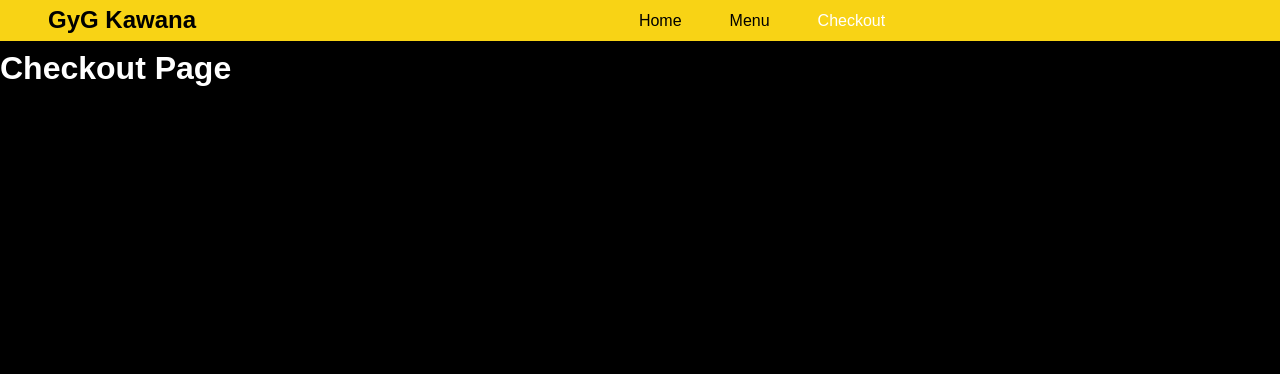
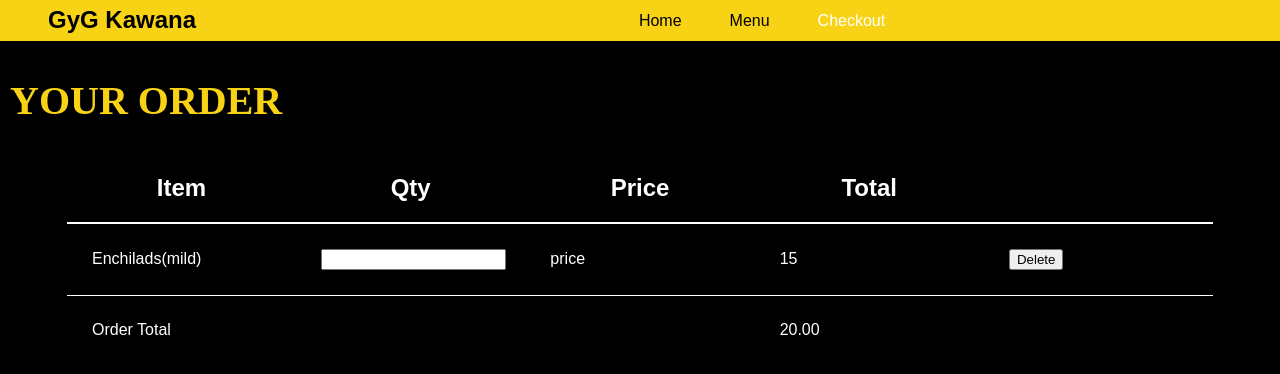
Before and after one commit to GoGoGomez/GYG-MERN-PROJECT-CLIENT, a React (Create React App) app: page /checkout in a window 1280 px wide. Shown: the top 374 px of the page. Built offline with nearby package versions, Linux system fonts and the light colour scheme.

Commit message:
started on checkot page mapping through items in store

```diff
--- a/package.json
+++ b/package.json
@@ -9,7 +9,8 @@
     "react-modal": "^3.5.1",
     "react-router-dom": "^4.3.1",
     "react-scripts": "1.1.4",
-    "redux": "^4.0.0"
+    "redux": "^4.0.0",
+    "styled-components": "^3.3.3"
   },
   "scripts": {
     "start": "react-scripts start",
--- a/src/components/CheckoutPage.js
+++ b/src/components/CheckoutPage.js
@@ -1,9 +1,102 @@
 import React from 'react';
+import store from '../store'
+import styled from "styled-components";
+
+const Title = styled.h1`
+  font-size: 2.5em;
+  text-align: center;
+  color: #f8d315;
+  float: left;
+  font-family: HelveticaNeueLT-BoldCond;
+  margin-left: 10px;
+  display: block;
+`;
+
+const Table = styled.table`
+  table-layout: fixed;
+  width: 90%;
+  border: 3px solid black;
+  margin: auto;
+  text-align-center;
+  border-collapse: collapse;
+
+
+  & > thead {
+    & > tr {
+      & > th {
+        padding: 20px;
+        border-bottom: 2px solid white;
+        width: 100%;
+        font-size: 1.5em;
+      }
+    }
+  }
+
+
+  & > tbody {
+    & > tr {
+      & > td {
+        padding: 25px;
+        border-bottom: 0.1px solid white;
+        border-collapse: collapse
+
+      }
+    }
+  }
+`;
 
 const CheckoutPage = () => (
   <div className="CheckoutPage">
-    <h1>Checkout Page</h1>
+    <Title>YOUR ORDER</Title>
+    <Table>
+    <thead>
+      <tr>
+        <th>Item</th>
+        <th>Qty</th>
+        <th>Price</th>
+        <th>Total</th>
+        <th></th>
+      </tr>
+    </thead>
+    <tbody>
+      <tr>
+        <td>Enchilads(mild)</td>
+        <td><input type="number" min="1" name="quantity"/></td>
+        <td>price</td>
+        <td>15</td>
+        <td><button>Delete</button></td>
+      </tr>
+      {
+        store.getState().order.map(order => (
+          <tr key={order.id}>
+              <td>{order.item}</td>
+              <td><input type="number" min="1" name="quantity"/></td>
+              <td>{order.price}</td>
+              <td></td>
+              <td><button>Delete</button></td>
+          </tr>
+          ))
+        }
+      <tr>
+        <td colSpan="3">Order Total</td>
+        <td>20.00</td>
+      </tr>
+    </tbody>
+    </Table>
   </div>
 );
 
 export default CheckoutPage;
+
+// Enchiladas(Mild) 15
+
+// {
+//   // console.log(store.getState().order, 'this is working')
+//   <ol>
+//     {store.getState().order.map(order => (
+//       <li>
+//         {order.item}({order.heat}) {order.price}{" "}
+//       </li>
+//     ))}
+//   </ol>
+// }
```
